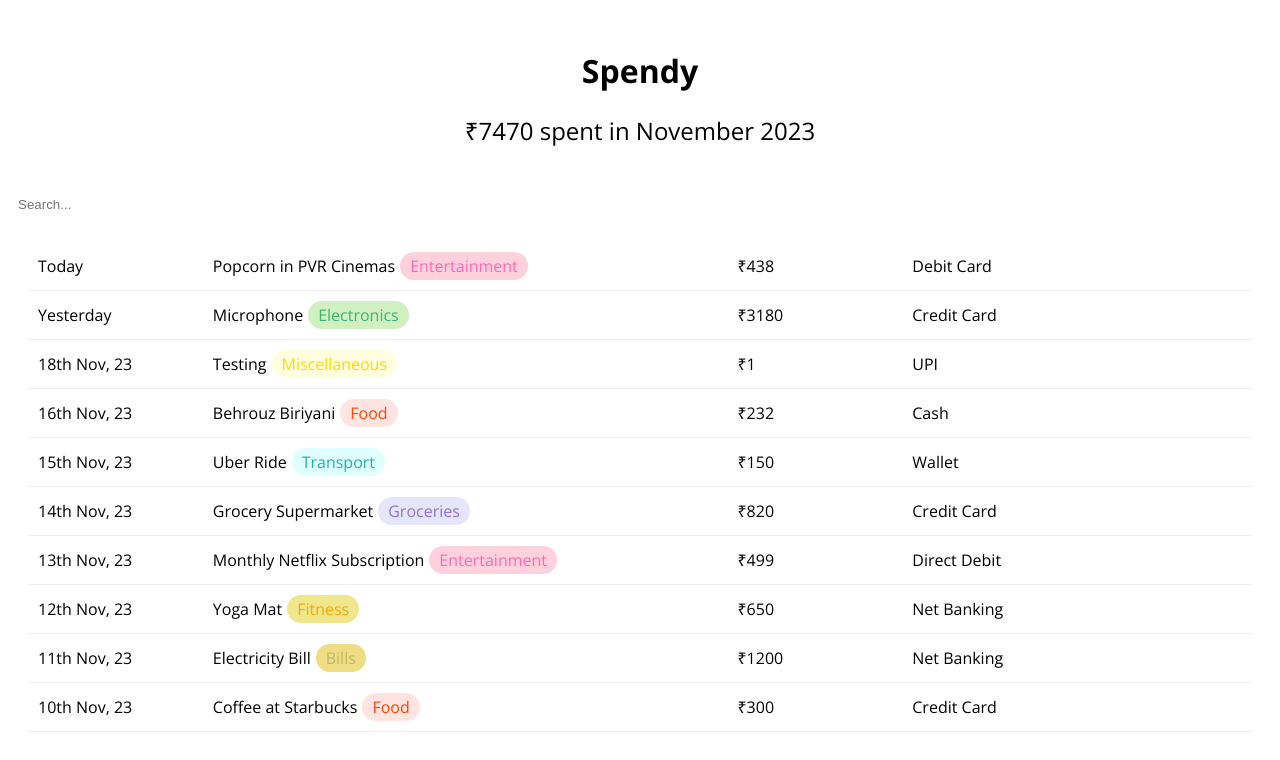
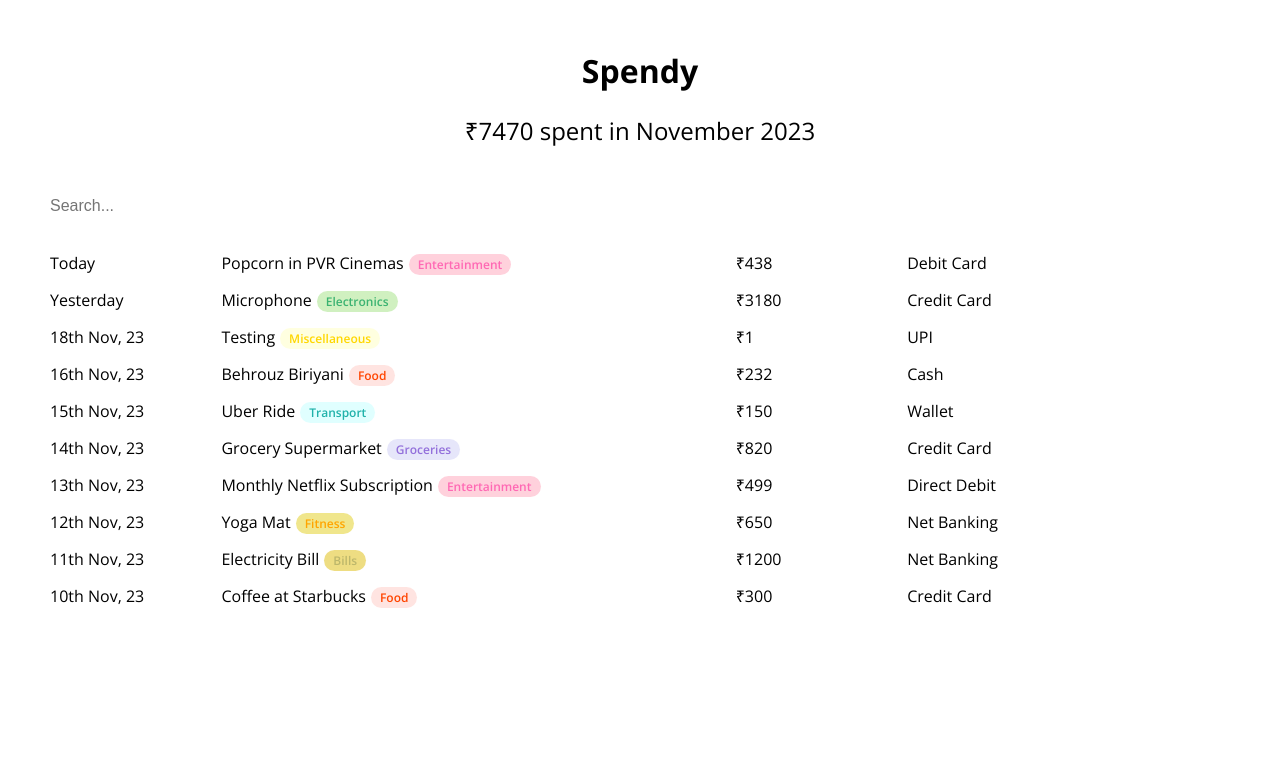
Before and after one commit to radiantly/spendy2, a React (Vite) app in the folder spendy-frontend/: page / in a window 1280 px wide. Shown: the top 760 px of the page. Built offline with nearby package versions, Linux system fonts and the light colour scheme.

Commit message:
Frontend improvements

```diff
--- a/spendy-frontend/package.json
+++ b/spendy-frontend/package.json
@@ -10,6 +10,7 @@
     "preview": "vite preview"
   },
   "dependencies": {
+    "fuse.js": "^7.0.0",
     "react": "^18.2.0",
     "react-dom": "^18.2.0",
     "react-router-dom": "^6.20.0"
--- /dev/null
+++ b/spendy-frontend/src/App.css
@@ -0,0 +1,17 @@
+body {
+  font-family: "Open Sans", sans-serif;
+}
+
+#root {
+  display: flex;
+  flex-direction: column;
+  align-items: center;
+}
+
+.invisible {
+  visibility: hidden;
+}
+
+.hidden {
+  display: none;
+}
--- a/spendy-frontend/src/App.jsx
+++ b/spendy-frontend/src/App.jsx
@@ -1,5 +1,6 @@
 import { BrowserRouter as Router, Route, Routes } from "react-router-dom";
 import TransactionsPage from "./pages/TransactionsPage";
+import "./App.css";
 
 function App() {
   return (
--- a/spendy-frontend/src/components/SearchBar.css
+++ b/spendy-frontend/src/components/SearchBar.css
@@ -4,4 +4,6 @@
   margin: 20px 0;
   box-sizing: border-box;
   border: none;
+  outline: none;
+  font-size: inherit;
 }
--- a/spendy-frontend/src/components/TransactionItem.css
+++ b/spendy-frontend/src/components/TransactionItem.css
@@ -1,9 +1,9 @@
 .transaction-item {
   display: grid;
   grid-template-columns: 1fr 3fr 1fr 1fr 1fr;
-    padding: 10px 0;
-    border-bottom: 1px solid #eee;
+  padding: 7px 0;
   align-items: center;
+  transition: background-color 0.1s ease;
 }
 
 .transaction-item > div {
@@ -18,4 +18,14 @@
 
 .category-pill {
   margin-left: 10px; /* Spacing between description and category pill */
+  border-radius: 15px;
+  padding: 2px 9px;
+  display: inline-block;
+  margin: 0 5px;
+  font-size: 12px;
+  font-weight: 600;
 }
+
+.transaction-item:hover {
+  background-color: #fafafa;
+}
--- a/spendy-frontend/src/components/TransactionItem.jsx
+++ b/spendy-frontend/src/components/TransactionItem.jsx
@@ -2,20 +2,16 @@ import React from "react";
 import "./TransactionItem.css";
 import { getCategoryColor } from "./categoryColors";
 
-const TransactionItem = ({ transaction }) => {
+const TransactionItem = ({ transaction, visible }) => {
   const categoryColors = getCategoryColor(transaction.category);
 
   const categoryStyle = {
     backgroundColor: categoryColors.light,
     color: categoryColors.dark,
-    borderRadius: "15px",
-    padding: "3px 10px",
-    display: "inline-block",
-    margin: "0 5px",
   };
 
   return (
-    <div className="transaction-item">
+    <div className={"transaction-item " + (visible ? "" : "hidden")}>
       <div className="date">{transaction.date}</div>
       <div className="description">
         {transaction.description}
--- a/spendy-frontend/src/components/TransactionList.css
+++ b/spendy-frontend/src/components/TransactionList.css
@@ -1,7 +1,3 @@
-.transaction-list {
-    padding: 0 20px;
-  }
-
 /* Add header styles if needed */
 .transaction-header {
   display: grid;
--- a/spendy-frontend/src/components/TransactionList.jsx
+++ b/spendy-frontend/src/components/TransactionList.jsx
@@ -1,16 +1,19 @@
 import React from "react";
 import TransactionItem from "./TransactionItem";
 import "./TransactionList.css";
+import Fuse from "fuse.js";
 
 const TransactionList = ({ searchTerm, transactions }) => {
-  const filteredTransactions = transactions.filter((transaction) =>
-    transaction.description.toLowerCase().includes(searchTerm.toLowerCase())
-  );
-
   return (
     <div className="transaction-list">
-      {filteredTransactions.map((transaction) => (
-        <TransactionItem key={transaction.id} transaction={transaction} />
+      {transactions.map((transaction) => (
+        <TransactionItem
+          key={transaction.id}
+          transaction={transaction}
+          visible={transaction.description
+            .toLowerCase()
+            .includes(searchTerm.toLowerCase())}
+        />
       ))}
     </div>
   );
--- a/spendy-frontend/src/pages/TransactionsPage.css
+++ b/spendy-frontend/src/pages/TransactionsPage.css
@@ -1,4 +1,3 @@
-body {
-    font-family: 'Open Sans', sans-serif;
-    background-color: #fff;
-  }
+.container {
+  width: min(95vw, 1200px);
+}
--- a/spendy-frontend/src/pages/TransactionsPage.jsx
+++ b/spendy-frontend/src/pages/TransactionsPage.jsx
@@ -19,7 +19,7 @@ function TransactionsPage() {
   );
 
   return (
-    <div className="app">
+    <div className="container">
       <Header totalSpending={totalSpending} />
       <SearchBar searchTerm={searchTerm} handleSearch={handleSearch} />
       <TransactionList searchTerm={searchTerm} transactions={mockData} />
```
Also changed, not shown: 1 other file (tests, documents, lock files or other folders). Lines whose indentation alone changed are shown as unchanged.
